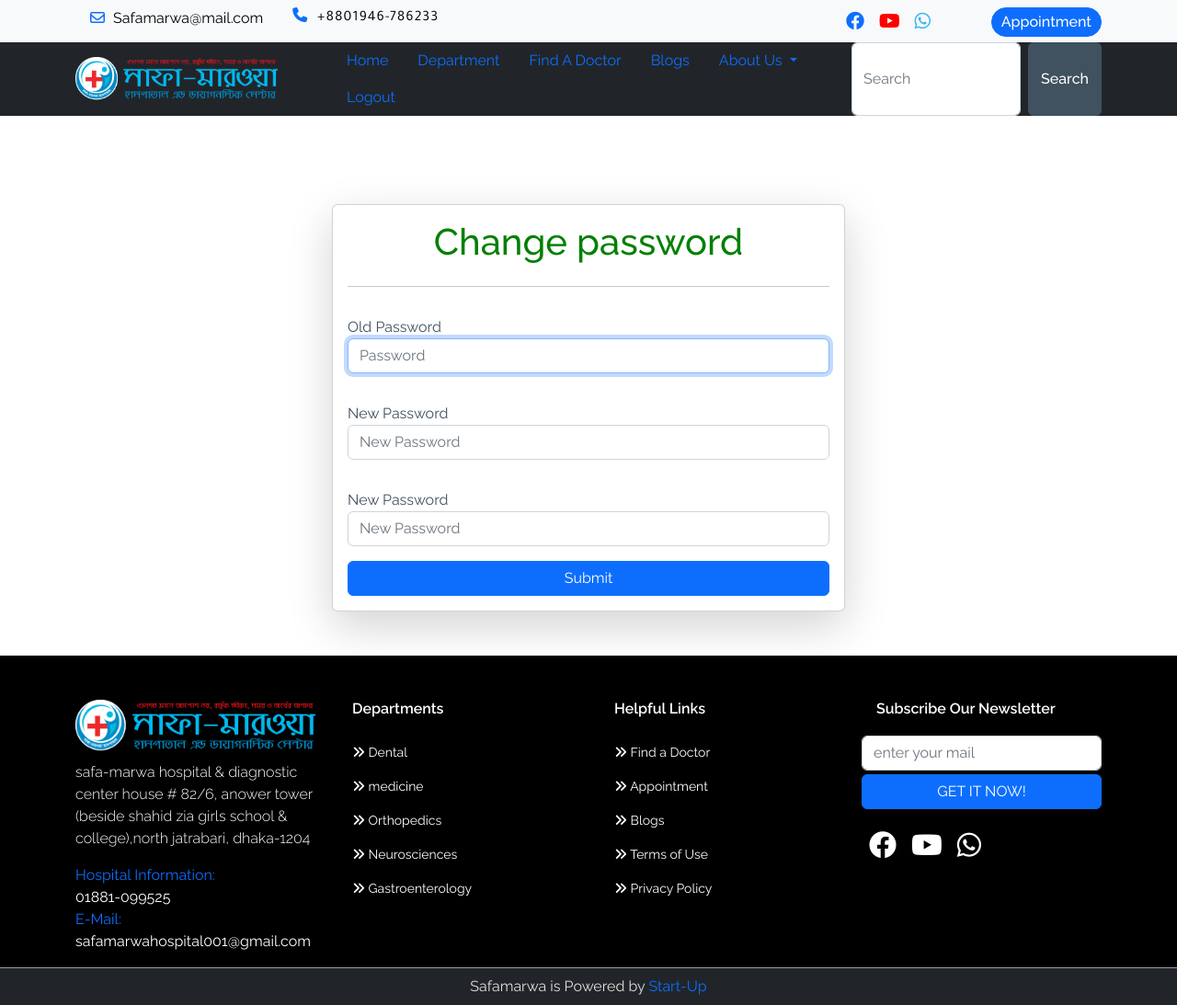
After one commit to startup-Git/hospital-management-system, a Django app: page /password/ in a window 1280 px wide. The commit adds this page. Shown: the whole page at 92% size. Run offline with Django 4.2, Linux system fonts and the light colour scheme; the visitor is signed in with stand-in values (Sample User, id 1); parts of the project's set-up code (start-up, migrations or seed data) failed here and were passed over.

Commit message:
add logout & password change method

```diff
--- a/Hospitals/authentication/urls.py
+++ b/Hospitals/authentication/urls.py
@@ -1,10 +1,13 @@
 # Import necessary modules
-from django.contrib import admin # Django admin module
-from django.urls import path	 # URL routing
-from authentication.views import * # Import views from the authentication app
+from django.contrib import admin
+from django.urls import path
+from authentication.views import *
+from django.contrib.auth import views as auth_views
 
 # Define URL patterns
 urlpatterns = [
-	path('login/', login_page, name='login_page'), # Login page
-	path('register/', register_page, name='register'), # Registration page
+	path('login/', login_page, name='login_page'),
+	path('register/', register_page, name='register'),
+	path('logout/', logout_page, name='logout'),
+	path('password/',auth_views.PasswordChangeView.as_view(template_name='authentication/change_password.html')),
 ]
--- a/Hospitals/hospital/urls.py
+++ b/Hospitals/hospital/urls.py
@@ -33,7 +33,7 @@ urlpatterns = [
     path('Newsletter/', include('Gallery.urls')),
     path('Privacy-policy/', include('Privacy.urls')),
     path('Terms-condition/', include('Condition.urls')),
-    path('accounts/', include('authentication.urls')),
+    path('', include('authentication.urls')),
 ]
 if settings.DEBUG:
     urlpatterns += static(settings.MEDIA_URL, document_root=settings.MEDIA_ROOT)
--- /dev/null
+++ b/Hospitals/template/authentication/change_password.html
@@ -0,0 +1,40 @@
+{% extends 'base.html' %}
+{% block content %}
+{% load static %}
+<main>
+    <div class="container mt-5 py-5">
+        <!-- Login form -->
+        <form class="col-6 mx-auto card p-3 shadow-lg" method="post" enctype="multipart/form-data">
+            <h1 style="text-align: center;"><span style="color: green;">Change password</span></h1>
+
+            {% csrf_token %}  <!-- CSRF token for security -->
+            <hr>
+
+            <!-- Display error/success messages -->
+            {% if messages %}
+            <div class="alert alert-primary" role="alert">
+                {% for message in messages %}
+                {{ message }}
+                {% endfor %}
+            </div>
+            {% endif %}
+            <div class="form-group py-3">
+                <label for="id_old_password">Old Password</label>
+                <input type="password" name="old_password" class="form-control" id="id_old_password" placeholder="Password" autocomplete="current-password" autofocus="" required>
+            </div>
+
+            <div class="form-group py-3">
+                <label for="id_new_password">New Password</label>
+                <input type="password" name="new_password1" class="form-control" id="id_new_password" placeholder="New Password" autocomplete="current-password" autofocus="" required>
+            </div>
+
+            <div class="form-group py-3">
+                <label for="id_new_password2">New Password</label>
+                <input type="password" name="new_password2" class="form-control" id="id_new_password2" placeholder="New Password" autocomplete="current-password" autofocus="" required>
+            </div>
+            <!-- Submit button -->
+            <button type="submit" class="btn btn-primary">Submit</button>
+        </form>
+    </div>
+</main>
+{% endblock content %}
--- a/Hospitals/template/header.html
+++ b/Hospitals/template/header.html
@@ -122,11 +122,15 @@
                                   <a class="dropdown-item" href="{% url 'appointment' %}">appointment</a>
                                 </div>
                             </li>
+                            <li class="nav-item">
+                                <a class="nav-link" href="{% url 'logout' %}">logout</a>
+                            </li>
                         </ul>
                         <form class="form-inline my-2 my-lg-0 d-flex gap-2" method="get">
                             <input class="form-control search" type="search" placeholder="Search" aria-label="Search">
                             <button class="btn btn-outline-success" type="submit">Search</button>
                         </form>
+
                         {% else %}
                         <ul class="nav mr-auto">
                             {% comment %} {{request.path}} {% endcomment %}
```
Also changed, not shown: Hospitals/Redme.Md (added, +6 -0 lines), Hospitals/authentication/views.py (+7 -2 lines).
